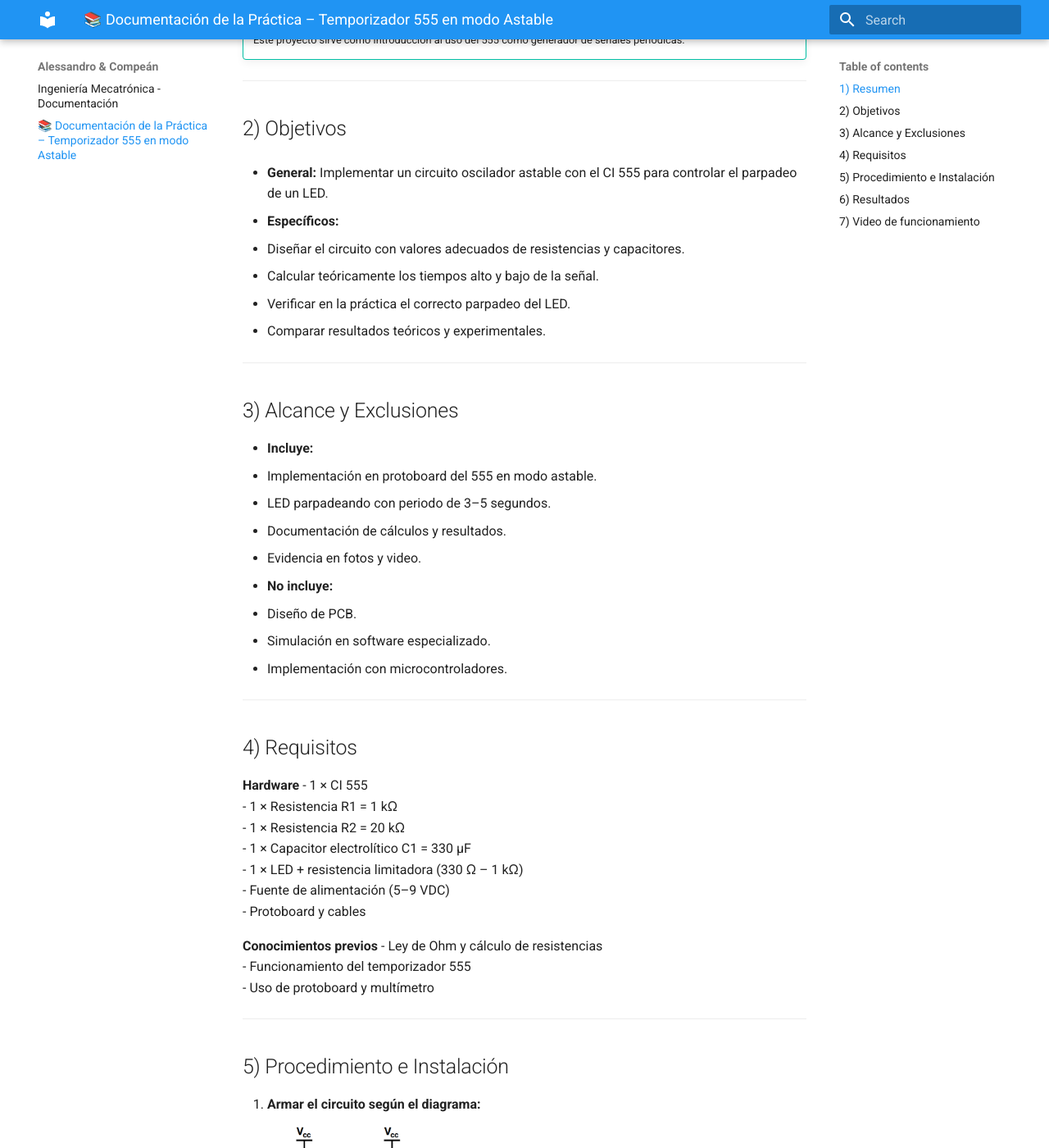
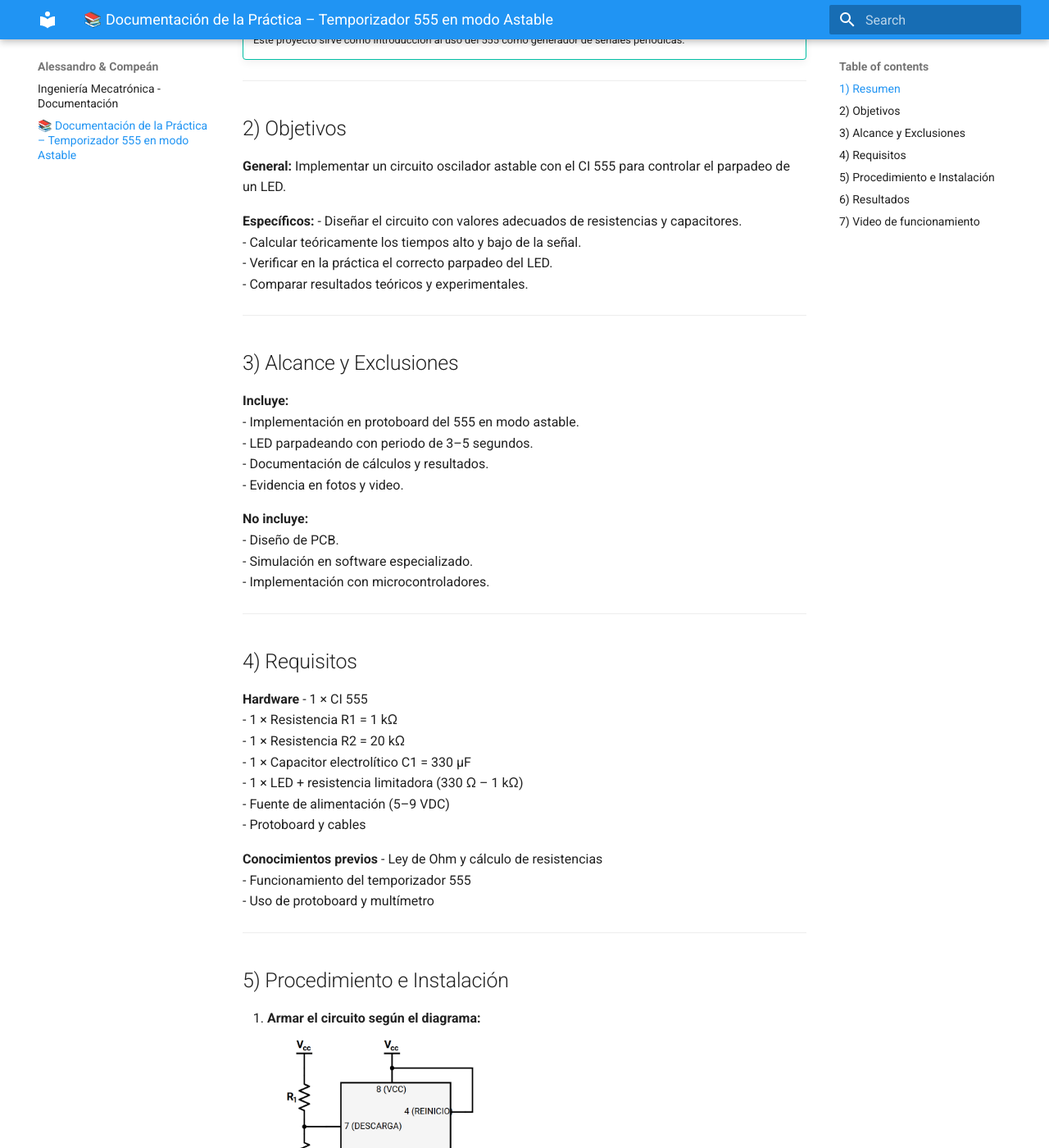
Before and after one commit to Alesso-24/Respositorio_AleyJose, an MkDocs documentation site: the page built from docs/ejemplo.md, in a window 1280 px wide and 1400 px high, scrolled down 657 px. Shown: the whole window at 82% size. Built offline with MkDocs 1.6.1 and Material for MkDocs 9.7.7, drawn with Linux system fonts in a browser that asks for light colours.

Commit message:
viñetas

```diff
--- a/docs/ejemplo.md
+++ b/docs/ejemplo.md
@@ -20,9 +20,9 @@
 
 ## 2) Objetivos
 
-- **General:** Implementar un circuito oscilador astable con el CI 555 para controlar el parpadeo de un LED.
+**General:** Implementar un circuito oscilador astable con el CI 555 para controlar el parpadeo de un LED.
 
-- **Específicos:**
+**Específicos:**
   - Diseñar el circuito con valores adecuados de resistencias y capacitores.
   - Calcular teóricamente los tiempos alto y bajo de la señal.
   - Verificar en la práctica el correcto parpadeo del LED.
@@ -32,13 +32,13 @@
 
 ## 3) Alcance y Exclusiones
 
-- **Incluye:**
+**Incluye:**
   - Implementación en protoboard del 555 en modo astable.
   - LED parpadeando con periodo de 3–5 segundos.
   - Documentación de cálculos y resultados.
   - Evidencia en fotos y video.
 
-- **No incluye:**
+**No incluye:**
   - Diseño de PCB.
   - Simulación en software especializado.
   - Implementación con microcontroladores.
```
